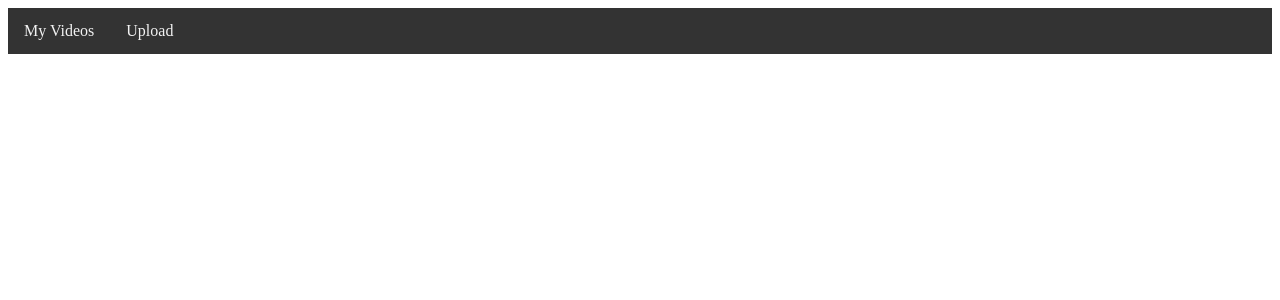
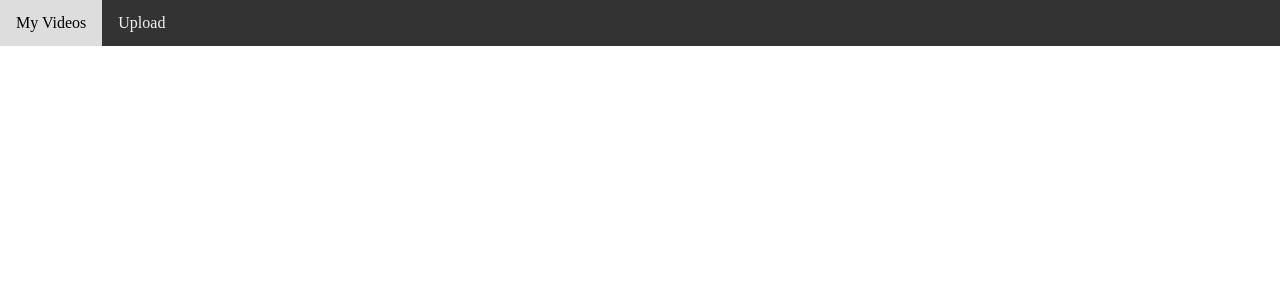
Before and after one commit to aamaya33/powerlift-logger, a Python web app: template app/templates/home.html in a window 1280 px wide. Shown: the top 300 px of the page. Run offline with Jinja, Linux system fonts and the light colour scheme; the template is opened without the code that fills it, so the values that code supplies are empty.

Commit message:
the rest of my code that didn't get pushed?
this is some super basic front end. wow. i hate front end.

```diff
--- a/app/static/css/styles.css
+++ b/app/static/css/styles.css
@@ -1,7 +1,14 @@
+body {
+    margin-top: 0;
+    margin-left: 0;
+    margin-right: 0;
+}
+
 .topnav {
     overflow: hidden;
     background-color: #333;
     justify-content: center;
+    width: 100%;
 }
 
 .topnav a{
--- a/app/templates/upload.html
+++ b/app/templates/upload.html
@@ -16,6 +16,10 @@
         <!--[if lt IE 7]>
             <p class="browsehappy">You are using an <strong>outdated</strong> browser. Please <a href="#">upgrade your browser</a> to improve your experience.</p>
         <![endif]-->
+        <div class="topnav">
+            <a class="active" href="home.html">My Videos</a>
+            <a href="upload.html">Upload</a>
+        </div>
         <form action="/upload-video" method="POST">
             <input type="file" name="video" accept=".mov, .mp4, .avi">
             <button type="submit">Upload</button>
```
Also changed, not shown: app/routes/upload.py (line endings or trailing spaces).
